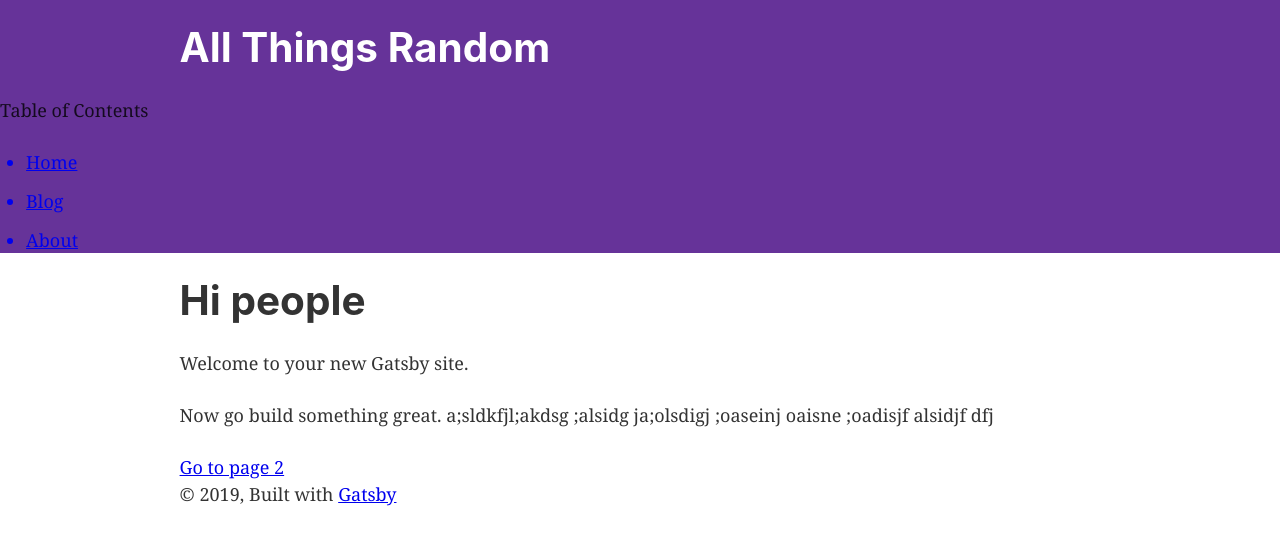
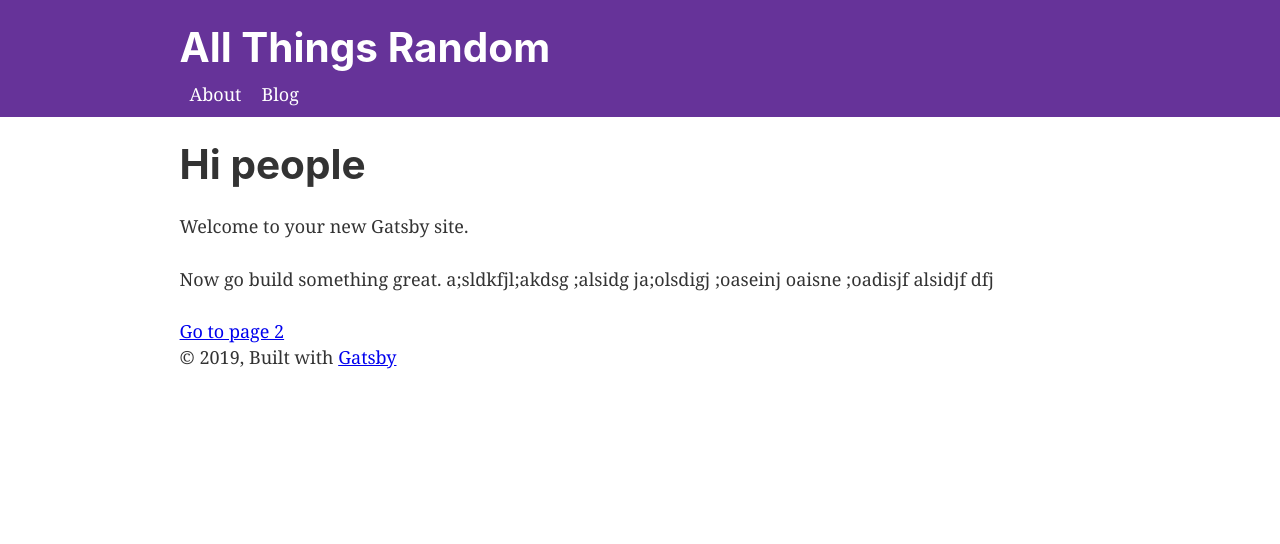
Before and after one commit to klammm/all-things-random, a Gatsby site: page / in a window 1280 px wide. Built offline with nearby package versions, Linux system fonts and the light colour scheme; Gatsby itself is replaced by a stand-in of ours.

Commit message:
style header

```diff
--- a/src/components/header.js
+++ b/src/components/header.js
@@ -2,49 +2,22 @@ import { Link } from "gatsby"
 import PropTypes from "prop-types"
 import React from "react"
 
+import "../styles/header.css";
+
 const Header = ({ siteTitle }) => (
-  <header
-    style={{
-      background: `rebeccapurple`,
-      marginBottom: `1.45rem`,
-    }}
-  >
-    <div
-      style={{
-        margin: `0 auto`,
-        maxWidth: 960,
-        padding: `1.45rem 1.0875rem`,
-      }}
-    >
-      <h1 style={{ margin: 0 }}>
-        <Link
-          to="/"
-          style={{
-            color: `white`,
-            textDecoration: `none`,
-          }}
-        >
+  <header className="Header">
+    <div className="Header-container">
+      <h1 className="Header-title">
+        <Link to="/" className="Header-titleText">
           {siteTitle}
         </Link>
       </h1>
-    </div>
-    <div>
-      <p>Table of Contents</p>
-      <ul>
-        <Link
-          to="/"
-        >
-          <li>Home</li>
-        </Link>
-        <Link
-          to="/blog"
-        >
-          <li>Blog</li>
-        </Link>
-        <Link
-          to="/about"
-        >
-          <li>About</li>
+      <ul className="Header-tableOfContents">
+        <Link to="/about">
+            <li className="Header-links">About</li>
+          </Link>
+        <Link to="/blog">
+          <li className="Header-links">Blog</li>
         </Link>
       </ul>
     </div>
@@ -59,4 +32,6 @@ Header.defaultProps = {
   siteTitle: ``,
 }
 
+Header.displayName = "Header"
+
 export default Header
--- /dev/null
+++ b/src/styles/header.css
@@ -0,0 +1,37 @@
+.Header {
+  background: #663399;
+  margin-bottom: 1.45rem;
+}
+
+.Header-container {
+  margin: 0 auto;
+  max-width: 960px;
+  padding: 1.45rem 1.0875rem 0 1.0875rem;
+}
+
+.Header-title {
+  margin: 0;
+}
+
+.Header-titleText {
+  text-decoration: none;
+  color: white;
+}
+
+.Header-titleText:hover{
+  color: black;
+}
+
+.Header-tableOfContents {
+  margin: 0 auto;
+}
+
+.Header-links {
+  display: inline-block;
+  margin: 10px;
+  color: white;
+}
+
+.Header-links:hover {
+  color: black;
+}
```
